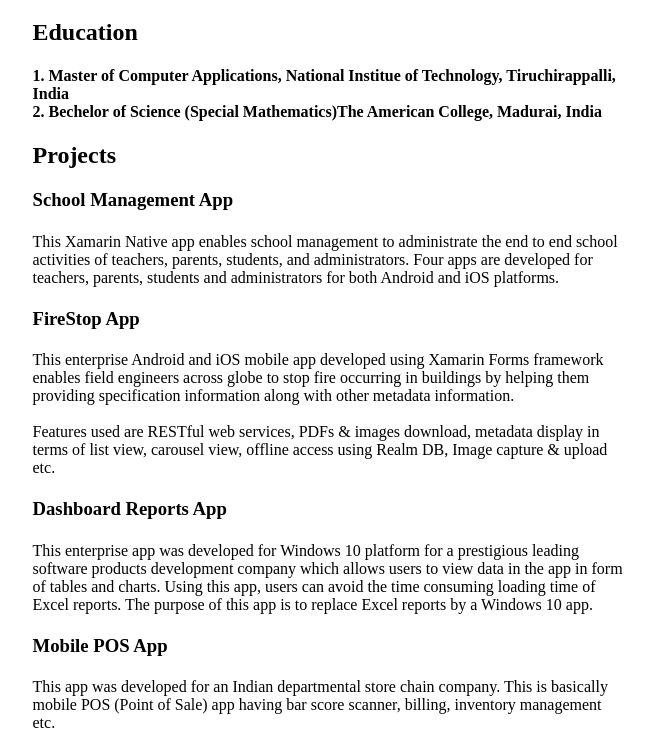
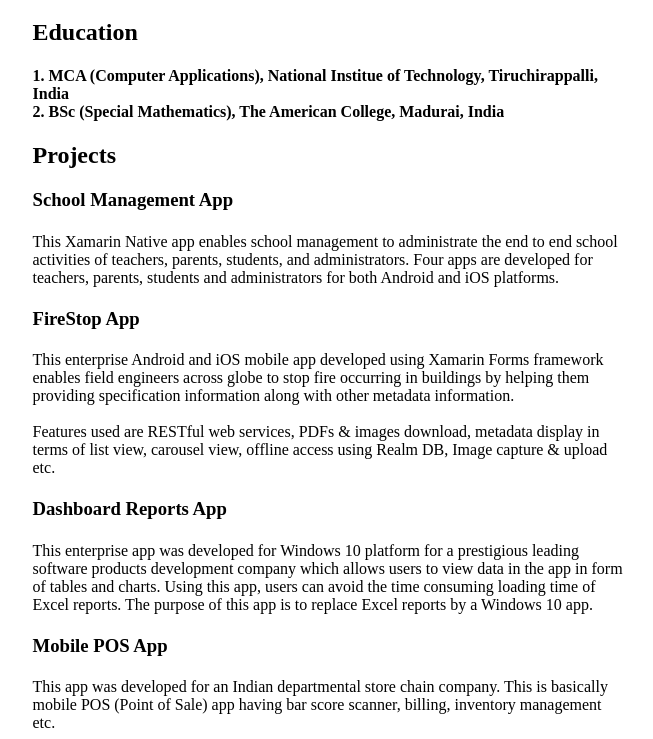
Before and after one commit to rameshkumarpoliah/rameshkumarpoliah.github.io, a plain HTML site: page index.html in a window 1280 px wide. Shown: the part 61-800 px from the top of the page, without its empty margins (310-963 px from the left). Drawn offline with Linux system fonts and the light colour scheme.

Commit message:
UI alignment

```diff
--- a/index.html
+++ b/index.html
@@ -8,7 +8,7 @@
 <h1>Ramesh Kumar Poliah</h1>
 <h2>Education<h2>
 
-<h4>1. Master of Computer Applications, National Institue of Technology, Tiruchirappalli, India<br>2. Bechelor of Science (Special Mathematics)The American College, Madurai, India<h4>
+<h4>1. MCA (Computer Applications), National Institue of Technology, Tiruchirappalli, India<br>2. BSc (Special Mathematics), The American College, Madurai, India<h4>
 
 <h2>Projects<h2>
 <h3>School Management App<h3>
```
